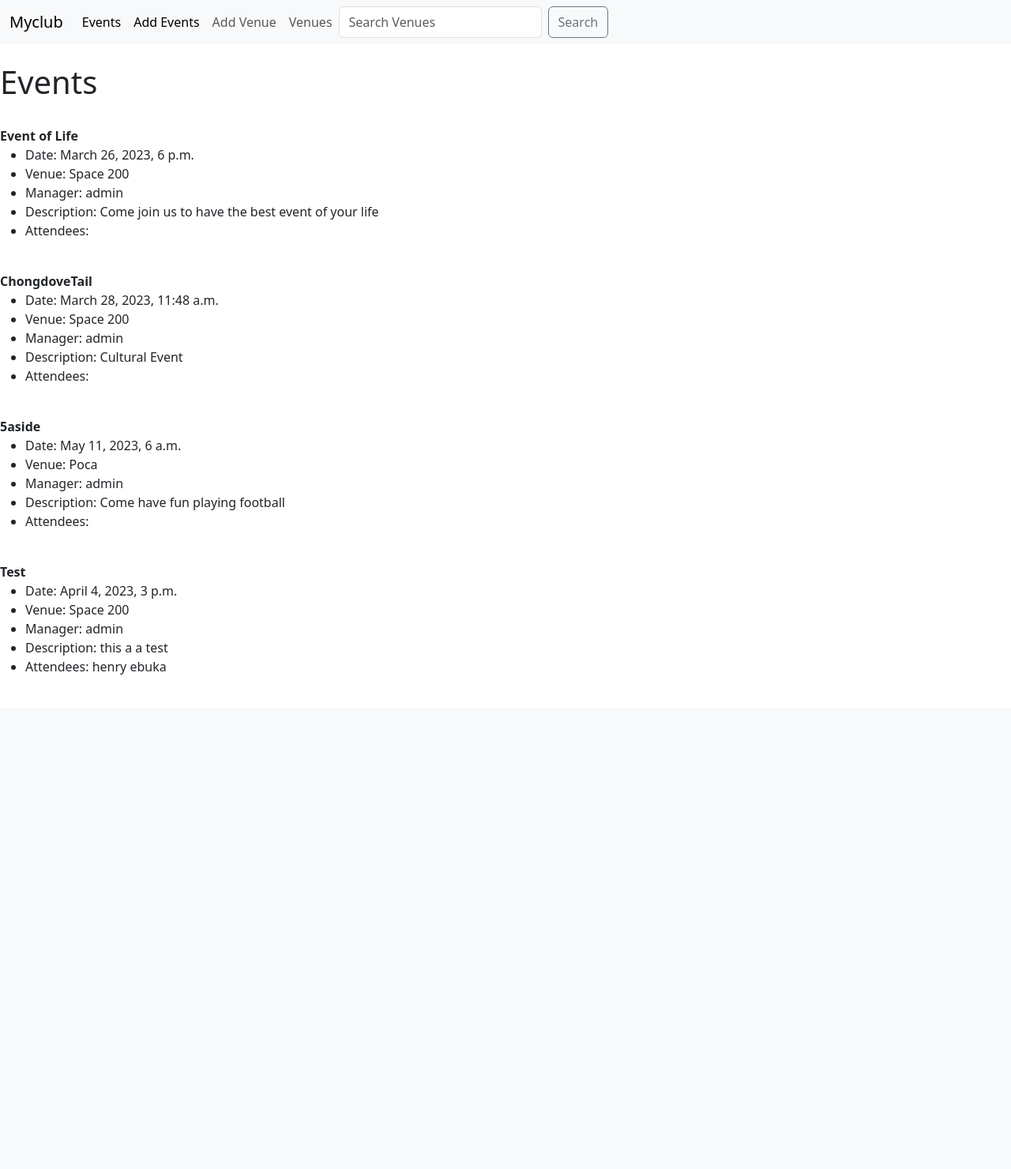
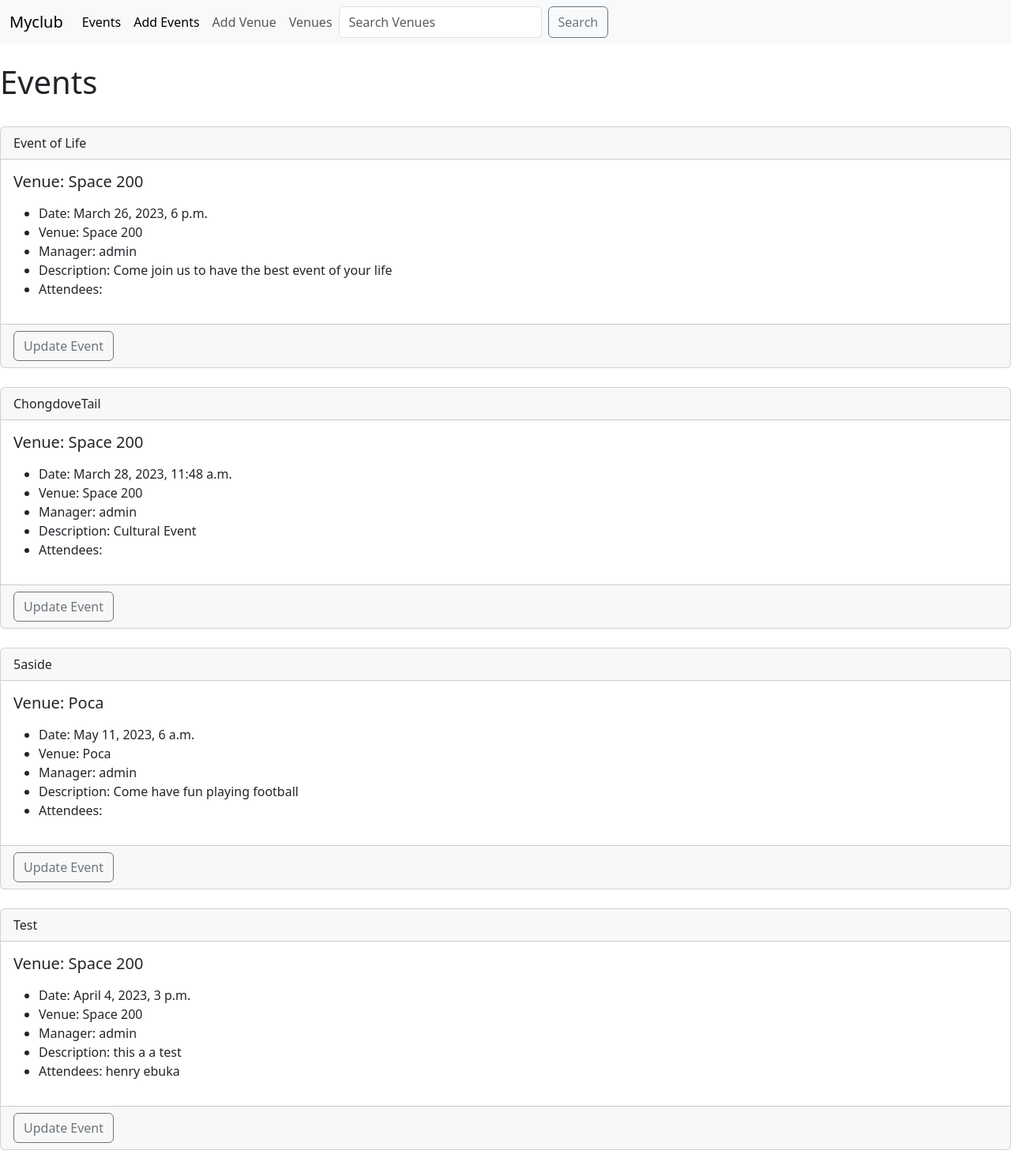
Before and after one commit to Hogbunike/django-tutorial, a Django app: page /events in a window 1280 px wide. Shown: the whole page at 79% size. Before the commit the page ends 854 px from the top, so only its background shows below. Run offline with Django 3.2, Linux system fonts and the light colour scheme; data comes from the database, SQL or seed files in the repository; both versions use the stored data as it was after the commit.

Commit message:
created an update event page and its functionality

```diff
--- a/events/templates/events/add_venue.html
+++ b/events/templates/events/add_venue.html
@@ -10,6 +10,7 @@
     {% block content %}
 <center>
     <h1>Add Venue to Database</h1>
+</center>
     <br>
     {% if submitted %}
         Your Venue was submitted successfully!!!
--- a/events/templates/events/events_list.html
+++ b/events/templates/events/events_list.html
@@ -13,7 +13,13 @@
             <br>
 
     {% for event in event_list %}
-        <strong>{{ event}}</strong>
+  <div class="card">
+      <div class="card-header">
+        {{ event}}
+      </div>
+      <div class="card-body">
+          <h5 class="card-title">Venue: {{ event.venue }}</h5>
+          <p class="card-text"></p>
     <ul>
         <li>Date: {{ event.event_date }}</li>
         <li>Venue: {{ event.venue }}</li>
@@ -21,10 +27,14 @@
         <li>Description: {{ event.description }}</li>
         <li>Attendees:
         {% for user in event.attendees.all %}
-            {{ user }}
+            {{ user }}<br>
         {% endfor %}
         </li>
-
+      </div>
+      <div class="card-footer text-muted">
+          <a href="{% url 'update-event' event.id %}" class="btn btn-outline-secondary btn-sn">Update Event</a>
+      </div>
+  </div>
     </ul>
     <br>
     {% endfor %}
--- a/events/urls.py
+++ b/events/urls.py
@@ -11,6 +11,7 @@ urlpatterns = [
     path('search_venues', views.search_venues, name='search_venues'),
     path('update_venue/<venue_id>', views.update_venue, name='update_venue'),
     path('add_event', views.add_event, name='add-event'),
+    path('update_event/<event_id>', views.update_event, name='update-event'),
 
 
 
--- a/events/views.py
+++ b/events/views.py
@@ -6,10 +6,19 @@ from .models import Events, Venue
 from .forms import VenueForm, EventForm
 from django.http import HttpResponseRedirect
 
+def update_event(request, event_id):
+    event = Events.objects.get(pk=event_id)
+    form = EventForm(request.POST or None, instance=Events)
+    if form.is_valid():
+        form.save()
+        return redirect('event-list')
+    return render(request, 'events/update_event.html', {'event': event, 'form': form})
+
+
 def add_event(request):
     submitted = False
     if request.method == "POST":
-        form = VenueForm(request.POST)
+        form = EventForm(request.POST)
         if form.is_valid():
             form.save()
             return HttpResponseRedirect('/add_event?submitted=True')
```
Also changed, not shown: events/forms.py (+11 -7 lines), events/templates/events/add_event.html (+24 -0 lines), events/templates/events/update_event.html (added, +24 -0 lines), db.sqlite3.
